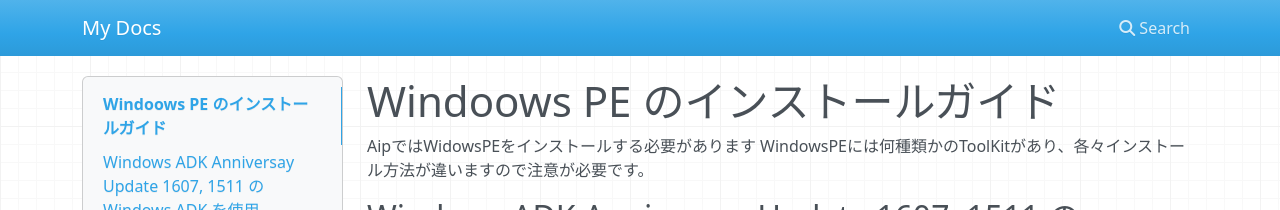
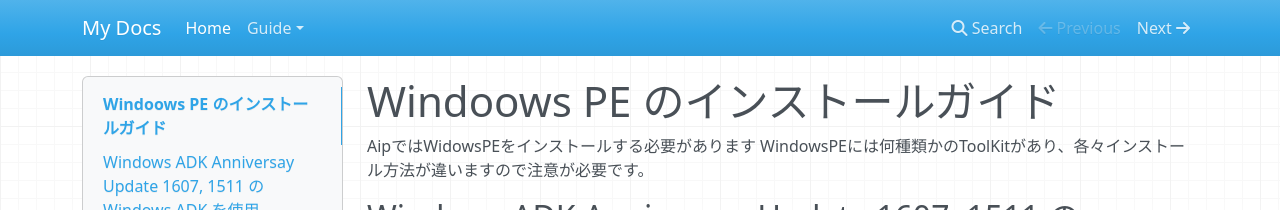
Before and after one commit to hironon0/peinstall, an MkDocs documentation site: the page built from docs/index.md, in a window 1280 px wide. Shown: the top 210 px of the page. Built offline with MkDocs 1.6.1, drawn with Linux system fonts in a browser that asks for light colours; nearby versions of some CDN libraries; old or Windows-style settings are respelled for this version of MkDocs; part of the change alters nothing that is shown.

Commit message:
add read

```diff
--- a/mkdocs.yml
+++ b/mkdocs.yml
@@ -1 +1,6 @@
 site_name: My Docs
+pages:
+- Home : index.md
+- Guide :
+    - PE Detail : pedetail.md
+    - Create Builder : builder.md
```
Also changed, not shown: docs/builder.md (added), docs/pedetail.md (added), 1 other file.
